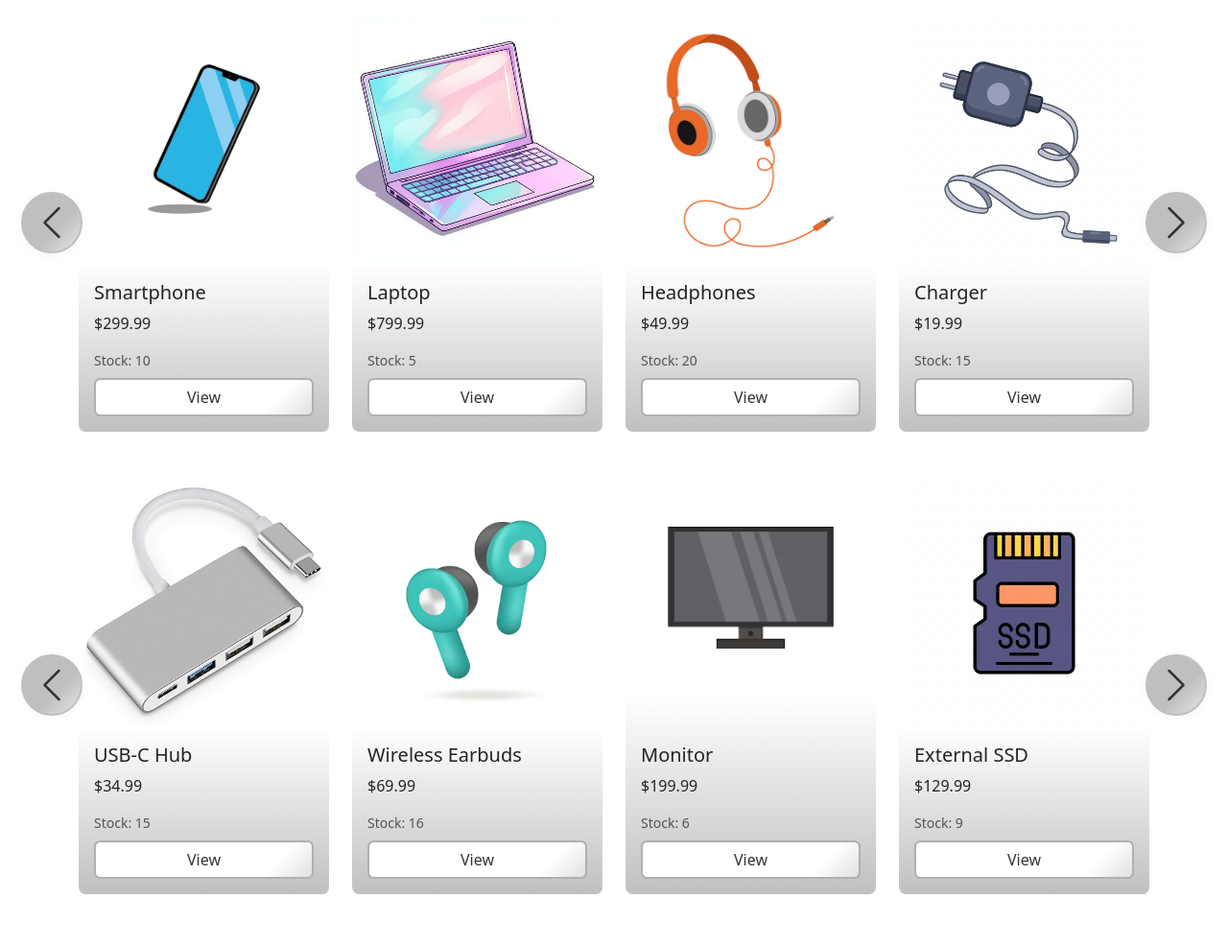
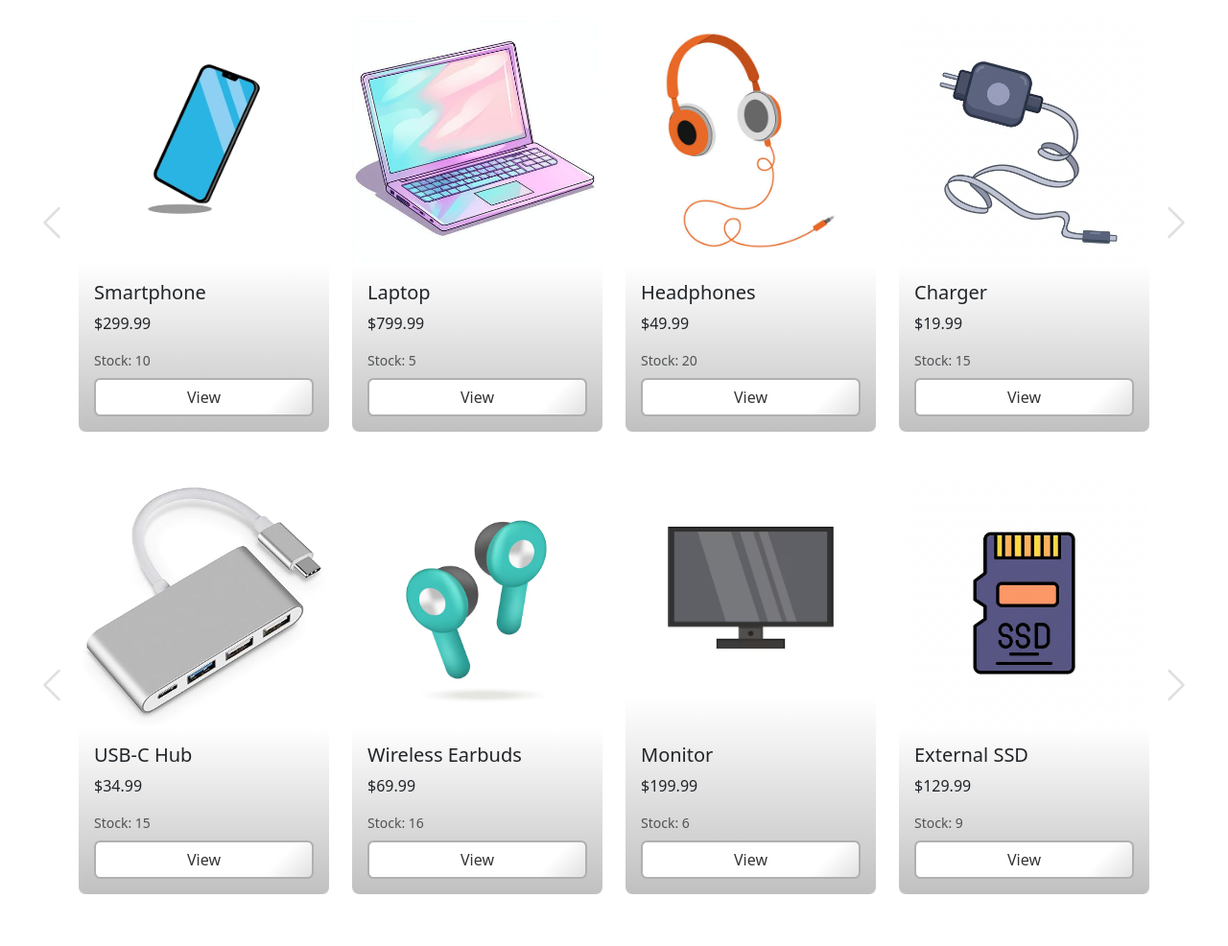
Before and after one commit to Allie72-Aur/ECommerce-Website, a Flask app: page / in a window 1280 px wide. Shown: the part 176-1162 px from the top of the page at 96% size. Run offline with Flask 3, Linux system fonts and the light colour scheme; data comes from the database, SQL or seed files in the repository; some libraries are stand-ins or nearby versions.

```diff
--- a/static/css/custom.css
+++ b/static/css/custom.css
@@ -23,17 +23,16 @@
   width: 64px;
   height: 64px;
   top: 40%;
-  background: rgba(120, 120, 120, 0.4);
+  background: transparent !important;
   border-radius: 50%;
   display: flex;
   align-items: center;
   justify-content: center;
   position: absolute;
-  opacity: 0.8;
-  transition: opacity 0.2s, background 0.2s, box-shadow 0.2s, border 0.2s;
-  background: linear-gradient(135deg, #b0b0b0 60%, #e0e0e0 100%) !important;
-  box-shadow: 0 2px 8px rgba(180, 180, 180, 0.15);
-  border: 2px solid #b0b0b0;
+  opacity: 0.25;
+  box-shadow: none;
+  border: none;
+  transition: opacity 0.2s, background 0.2s;
 }
 
 .carousel-control-next.custom-carousel-arrow {
@@ -42,14 +41,14 @@
 }
 
 .custom-carousel-arrow:hover {
-  opacity: 1;
-  background: linear-gradient(135deg, #7fd8ff 60%, #e0e0e0 100%) !important;
-  border: 2px solid #7fd8ff;
+  opacity: 0.5;
+  background: transparent !important;
+  border: none;
 }
 
 .carousel-control-prev-icon,
 .carousel-control-next-icon {
-  filter: invert(1) grayscale(1);
+  filter: invert(1) grayscale(1) opacity(0.5);
   width: 40px;
   height: 40px;
 }
```
